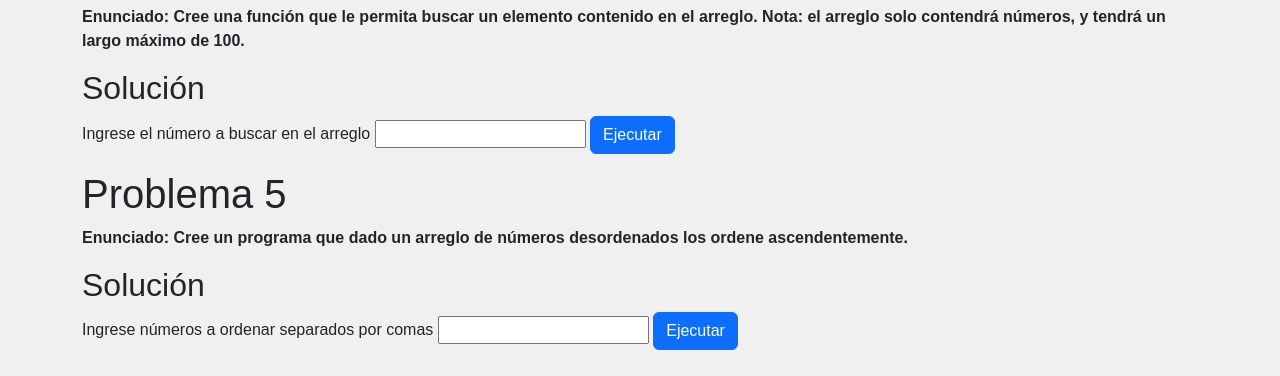
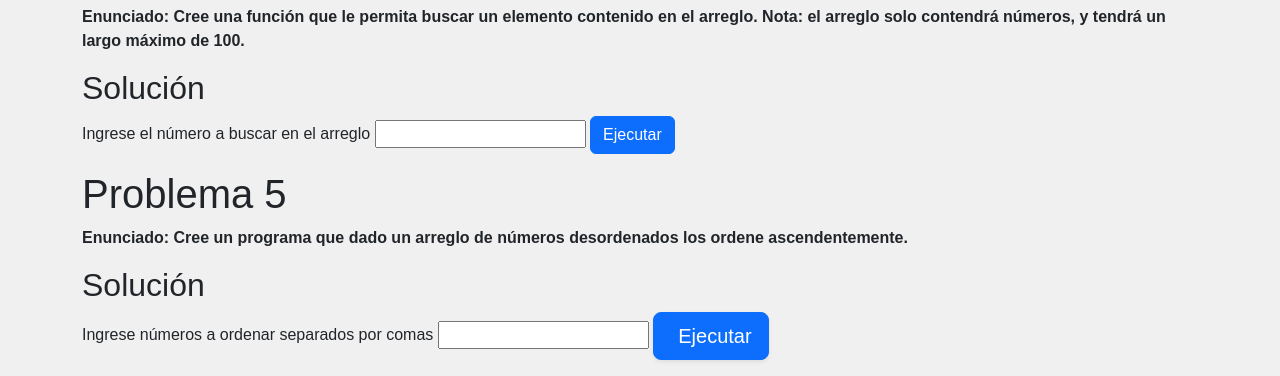
Before and after one commit to jlmansilla/M4AE3-ABP4, a plain HTML site: page index.html in a window 1280 px wide. Shown: the part 744-1120 px from the top of the page. Drawn offline with nearby package versions, Linux system fonts and the light colour scheme.

Commit message:
mejora aspecto con clases bootstrap

```diff
--- a/index.html
+++ b/index.html
@@ -107,7 +107,9 @@
                     <h2>Solución</h2>
                     <label for="ordenar">Ingrese números a ordenar separados por comas</label>
                     <input type="text" id="ordenar" name="ordenar">
-                    <button class="btn btn-primary" onclick="problem5()">Ejecutar</button>
+                    <button class="btn btn-primary btn-lg shadow-sm" onclick="problem5()">
+                        <i class="fas fa-play me-2"></i>Ejecutar
+                    </button>
                     <p id="result5"></p>
                 </div>
             </section>
```
